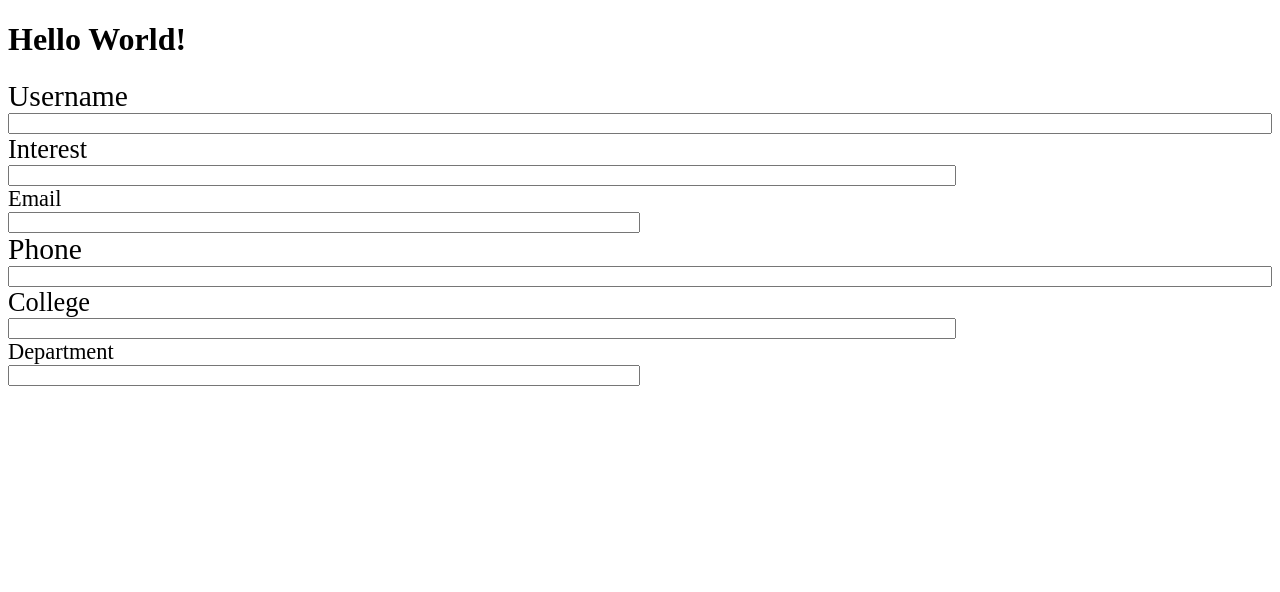
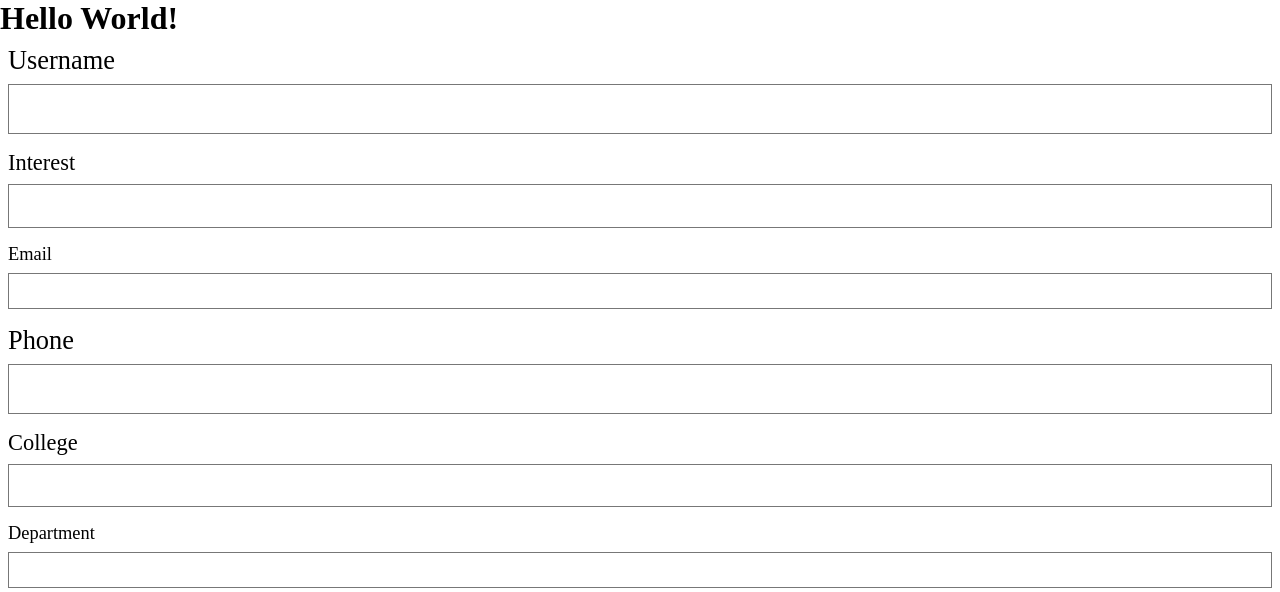
Before and after one commit to ArvindKarthi/react-hello-world, a React (Create React App) app: page / in a window 1280 px wide. Shown: the top 592 px of the page. Built offline with nearby package versions, Linux system fonts and the light colour scheme.

Commit message:
to rename parameters and to name classes orderly

```diff
--- a/public/style.css
+++ b/public/style.css
@@ -3,6 +3,8 @@
 *,
 *::after,
 *::before {
+  margin: 0;
+  padding: 0;
   box-sizing: border-box;
 }
 
@@ -12,31 +14,46 @@
   display: block;
 }
 
-/* reusable display sizes */
-.d-small {
+/* reusable form styles */
+.form-control {
   display: block;
-  width: 50%;
+  width: 100%;
+  padding: 0.5em;
+  border: 1px solid #777;
 }
 
-.d-medium {
-  display: block;
-  width: 75%;
+.form-group {
+  padding: 0.5rem;
 }
 
-.d-large {
-  display: block;
-  width: 100%;
+.form-label {
+  margin-bottom: 0.5rem;
+}
+
+.form-control-small {
+  min-height: 15px;
+  font-size: 1rem;
+}
+
+.form-control-medium {
+  min-height: 18.5px;
+  font-size: 1.2rem;
+}
+
+.form-control-large {
+  min-height: 22px;
+  font-size: 1.4rem;
 }
 
 /* reusable font sizes */
-.f-small {
+.fn-small {
+  font-size: 1.15rem;
+}
+
+.fn-medium {
   font-size: 1.4rem;
 }
 
-.f-medium {
+.fn-large {
   font-size: 1.65rem;
 }
-
-.f-large {
-  font-size: 1.85rem;
-}
--- a/src/components/form/elements/textField/index.js
+++ b/src/components/form/elements/textField/index.js
@@ -1,12 +1,18 @@
 import React from "react";
 
-const TextField = ({ labelName, size }) => {
+const TextField = ({ attributes }) => {
+  const { label, size } = attributes;
   return (
-    <div>
-      <label htmlFor={labelName} className={`d-block f-${size}`}>
-        {labelName}
+    <div className={"form-group"}>
+      <label htmlFor={label} className={`d-block fn-${size} form-label`}>
+        {label}
       </label>
-      <input type="text" name={labelName} className={`d-${size}`} required />
+      <input
+        type="text"
+        name={label}
+        className={`form-control form-control-${size} `}
+        required
+      />
     </div>
   );
 };
--- a/src/components/form/types/StudentForm.js
+++ b/src/components/form/types/StudentForm.js
@@ -6,8 +6,8 @@ const StudentForm = () => {
   const { textFieldAttributes } = Config;
   return (
     <form>
-      {textFieldAttributes.map(({ labelName, size }, index) => {
-        return <TextField key={index} labelName={labelName} size={size} />;
+      {textFieldAttributes.map((attributes, index) => {
+        return <TextField key={index} attributes={attributes} />;
       })}
     </form>
   );
--- a/src/config/index.js
+++ b/src/config/index.js
@@ -1,11 +1,11 @@
 // attributes for each text fields that would make each textField component different.
 const textFieldAttributes = [
-  { labelName: "Username", size: "large" },
-  { labelName: "Interest", size: "medium" },
-  { labelName: "Email", size: "small" },
-  { labelName: "Phone", size: "large" },
-  { labelName: "College", size: "medium" },
-  { labelName: "Department", size: "small" },
+  { label: "Username", size: "large" },
+  { label: "Interest", size: "medium" },
+  { label: "Email", size: "small" },
+  { label: "Phone", size: "large" },
+  { label: "College", size: "medium" },
+  { label: "Department", size: "small" },
 ];
 
 const Config = { textFieldAttributes };
```
